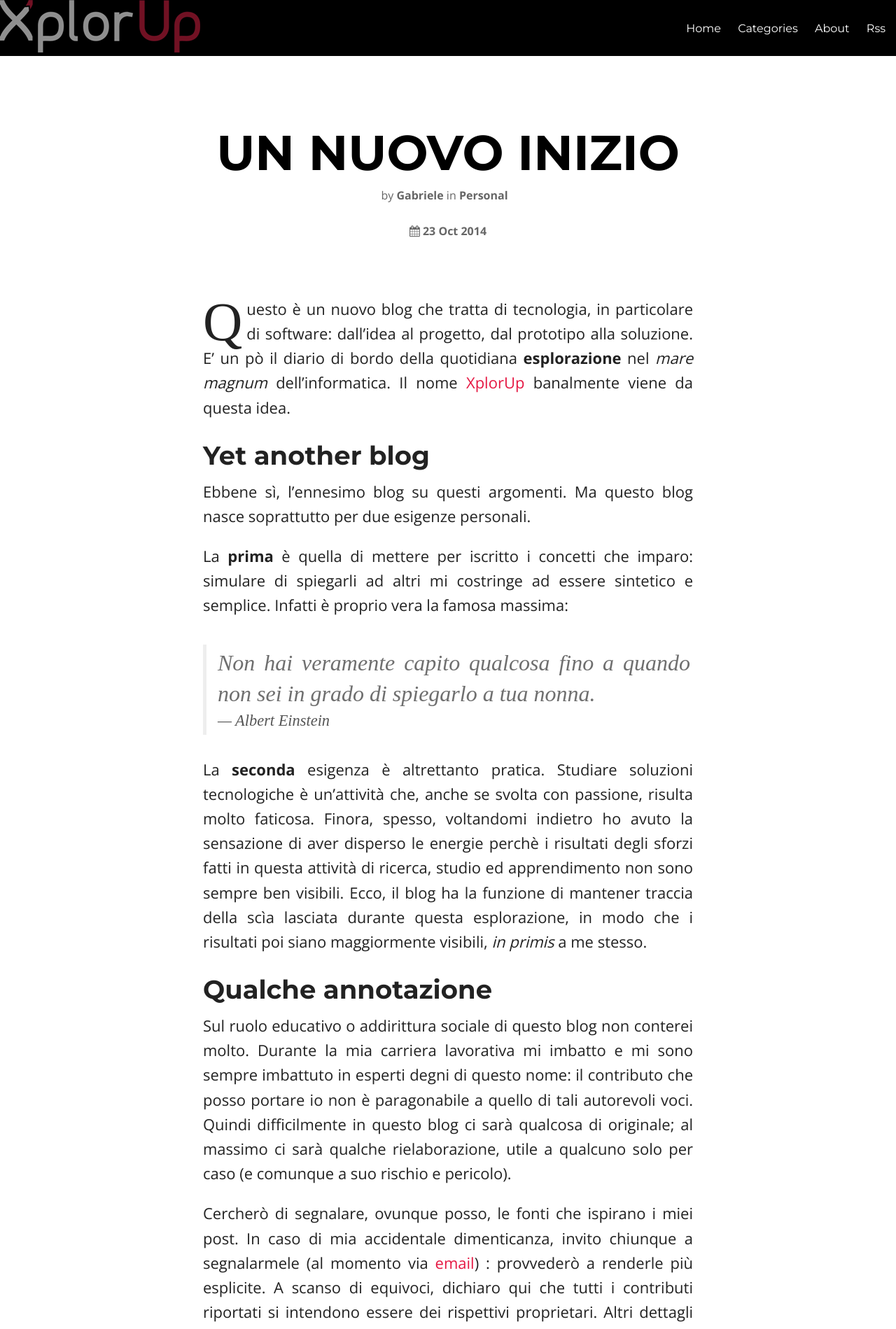
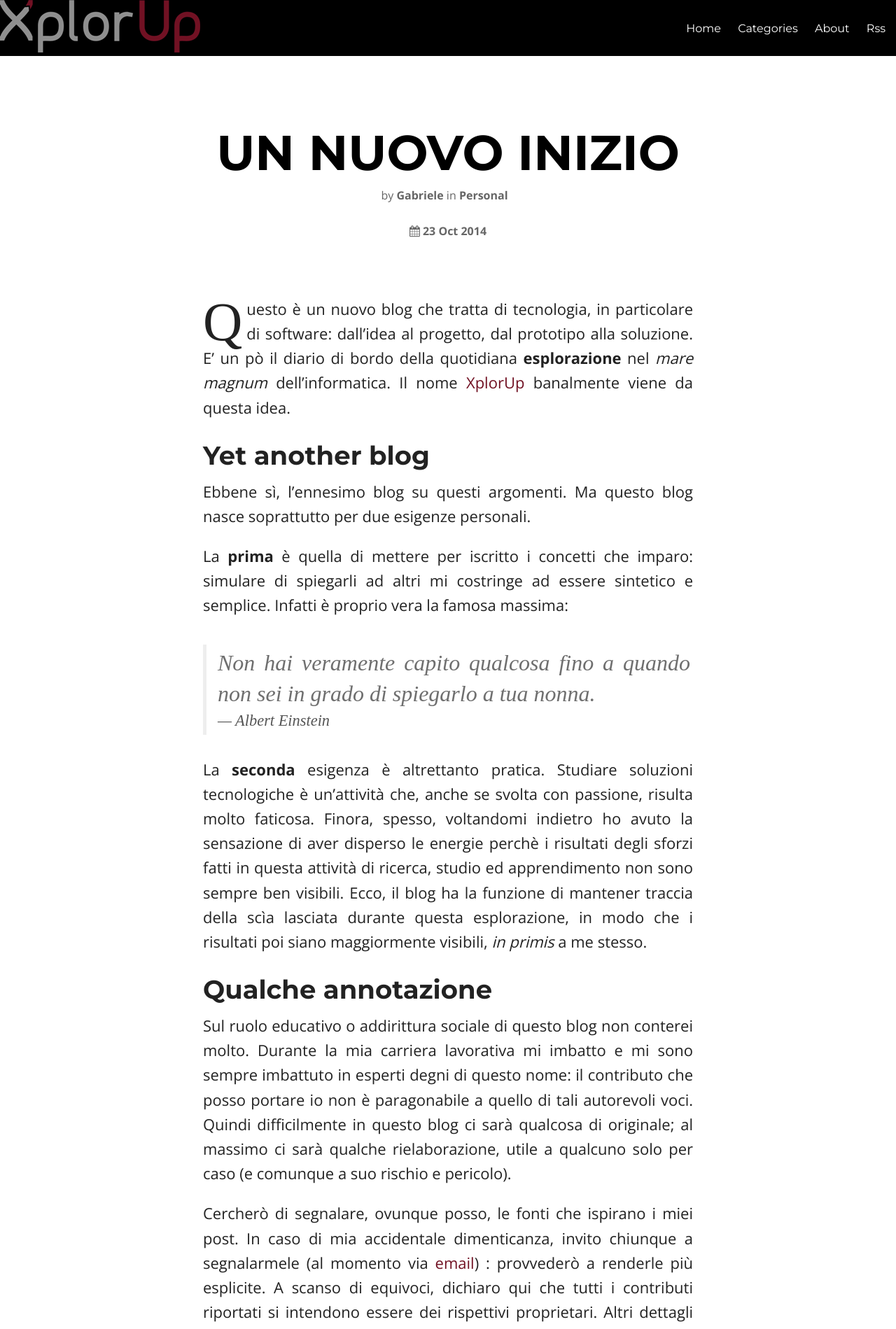
Before and after one commit to xplorup/xplorup.github.io, a Jekyll site: the page built from _posts/2014-10-22-un-nuovo-inizio.md, in a window 1280 px wide. Shown: the top 1899 px of the page at 70% size. Built offline with Jekyll 4.4.1, drawn with Linux system fonts in a browser that asks for light colours; nearby versions of some CDN libraries.

Commit message:
Text color

```diff
--- a/code/css/post.css
+++ b/code/css/post.css
@@ -92,7 +92,7 @@ html, body, .notepad-post-container, .notepad-post-header {
     .post-template .notepad-post-title a {
       color: #000; }
       .post-template .notepad-post-title a:hover {
-        color: #e51843; }
+        color: #711123; }
     .post-template .notepad-post-title h1 {
       color: #000;
       font-weight: 800;
@@ -187,7 +187,7 @@ html, body, .notepad-post-container, .notepad-post-header {
         margin: 0;
         padding: 0; }
     .post-template .notepad-post-content > div:not(.notepad-post-title) a, .post-template .notepad-post-content > div:not(.notepad-post-title) code {
-      color: #e51843; }
+      color: #711123; }
     .post-template .notepad-post-content > div:not(.notepad-post-title) ul:not(.pricing-table) {
       padding-left: 1.25rem;
       font-size: 1.125rem; }
@@ -240,11 +240,11 @@ html, body, .notepad-post-container, .notepad-post-header {
   padding-top: 3.75rem;
   padding-bottom: 3.75rem;
   border-top: 0.0625rem solid #f2f2f2;
-  color: #e51843; }
+  color: #711123; }
   .notepad-post-share a {
     display: inline-block;
     margin: 0 0.9375rem;
-    color: #e51843; }
+    color: #711123; }
   @media only screen and (min-width: 40.063em) {
     .notepad-post-share {
       padding-top: 3rem; /*5rem;*/
```
